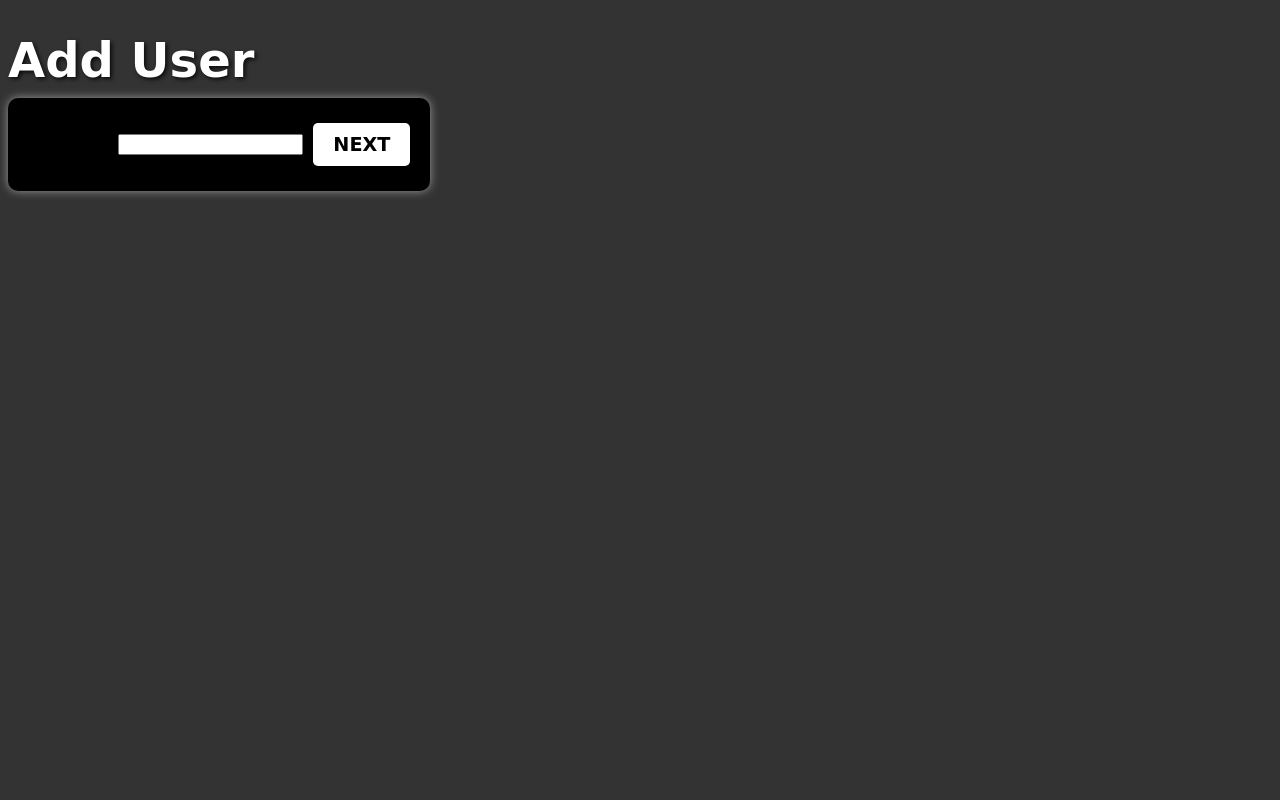
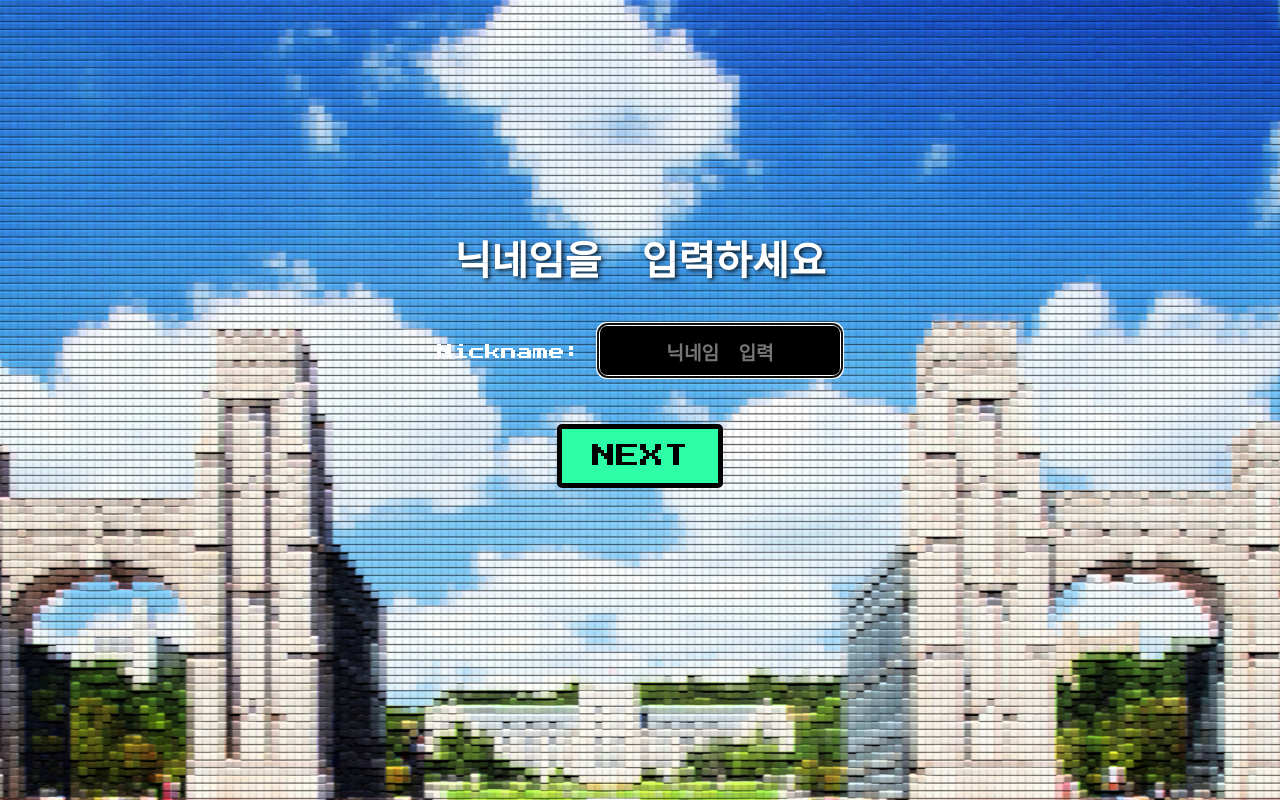
Before and after one commit to jjyyhh0208/NEXT_HACKATHON, a Django app: page /name/ in a window 1280 px wide. Run offline with Django 5.2, Linux system fonts and the light colour scheme.

Commit message:
add: name page css added

```diff
--- /dev/null
+++ b/project/game/static/game/css/name.css
@@ -0,0 +1,89 @@
+/* nickname.css */
+
+@import url('https://fonts.googleapis.com/css2?family=Press+Start+2P&display=swap');
+
+body {
+    background-color: #333; /* Dark background */
+    background-image: url('../images/koreauniv.png');
+    background-repeat: no-repeat; /* 이미지 반복 안 함 */
+    background-position: center; /* 이미지 중앙 정렬 */
+    background-size: auto; /* 이미지 크기 조정 안 함 */
+    color: #fff;
+    font-family: 'Press Start 2P', cursive; /* Retro game font */
+    margin: 0;
+    padding: 0;
+    display: flex;
+    justify-content: center;
+    align-items: center;
+    height: 100vh;
+}
+
+.upper {
+    margin-bottom: 110px; /* upper와 아래 버튼 사이의 간격 조정 */
+}
+
+.container {
+    text-align: center;
+    padding: 20px 30px;
+    border-radius: 10px;
+    display: flex;
+    flex-direction: column; /* 요소들을 세로 방향으로 정렬 */
+    justify-content: flex-start; /* 요소들을 위쪽으로 정렬 */
+    align-items: center; /* 요소들을 수평 중앙 정렬 */
+}
+
+h1 {
+    font-size: 2.5em; /* Larger font size */
+    text-shadow: 2px 2px 4px rgba(0, 0, 0, 0.8);
+    margin-bottom: 20px;
+}
+
+form {
+    display: flex;
+    flex-direction: column;
+    align-items: center;
+}
+
+input[type='text'] {
+    margin-bottom: 20px;
+    padding: 15px 20px;
+    width: 80%;
+    max-width: 200px;
+    border: 3px solid #fff;
+    border-radius: 10px;
+    background-color: #000; /* Black background */
+    color: #ffffff; /* Bright green text */
+    font-family: 'Press Start 2P', cursive; /* Retro game font */
+    font-size: 1.2em;
+    font-weight: bold;
+    text-align: center;
+}
+
+@keyframes cursor-blink {
+    0% {
+        border-color: #fff; /* White border when cursor is hidden */
+    }
+    50% {
+        border-color: transparent; /* Transparent border when cursor is visible */
+    }
+    100% {
+        border-color: #fff; /* White border when cursor is hidden */
+    }
+}
+
+button {
+    margin-top: 10px;
+    padding: 15px 30px; /* Increase padding */
+    background-color: #2dffa7; /* Green color for buttons */
+    color: #000000;
+    border: 5px solid #000000;
+    border-radius: 5px;
+    cursor: pointer;
+    transition: background-color 0.3s, border-color 0.3s; /* Add border-color transition */
+    font-family: 'Press Start 2P', cursive; /* Retro game font */
+    font-size: 1.5em; /* Increase font size */
+}
+
+button:hover {
+    background-color: #1fb778; /* Darker green on hover */
+}
--- a/project/game/templates/name.html
+++ b/project/game/templates/name.html
@@ -4,22 +4,31 @@
         {% load static %}
         <meta charset="UTF-8" />
         <meta name="viewport" content="width=device-width, initial-scale=1.0" />
-        <link rel="stylesheet" href="{% static 'game/css/start.css' %}" />
-        <title>Document</title>
+        <title>닉네임 입력</title>
+        <link rel="stylesheet" href="{% static 'game/css/name.css' %}" />
     </head>
     <body>
-        <h1>Add User</h1>
-        {% comment %} 한번 로그인했으면 {% endcomment %} {% if logged_in %}
+        <div class="container">
+            <div class="upper">
+                <h1>닉네임을 입력하세요</h1>
+                {% if logged_in %}
                 <p>Welcome back, {{ username }}!</p>
                 <a href="{% url 'game' %}">Continue to Game</a>
-        {% comment %} 다시 설정바꾸고 싶으면 {% endcomment %} {% else %}
-        <form action="{% url 'add_user' %}" method="post">
+                {% else %}
+                <form action="{% url 'add_user' %}" method="post" id="nicknameForm">
                     {% csrf_token %}
                     <p>
                         <label for="id_username">Nickname:</label>
-                <input type="text" name="username" id="id_username" maxlength="50" required />
+                        <input
+                            type="text"
+                            name="username"
+                            id="id_username"
+                            maxlength="50"
+                            placeholder="닉네임 입력"
+                            required
+                        />
                     </p>
-            <button type="submit">NEXT</button>
+                    <button onclick="startGame()" type="submit">NEXT</button>
                 </form>
                 {% if form.errors %}
                 <div style="color: red">
@@ -31,5 +40,26 @@
                     </ul>
                 </div>
                 {% endif %} {% endif %}
+            </div>
+        </div>
+        <script>
+            // 닉네임 입력 칸에 포커스를 설정하는 함수
+            function focusNicknameInput() {
+                document.getElementById('id_username').focus();
+            }
+
+            // 게임 시작 함수
+            function startGame() {
+                var nickname = document.getElementById('id_username').value;
+                if (!nickname) {
+                    alert('닉네임을 입력하세요.');
+                    return;
+                }
+                document.getElementById('nicknameForm').submit();
+            }
+
+            // 페이지 로드 시 닉네임 입력 칸에 포커스 설정
+            window.onload = focusNicknameInput;
+        </script>
     </body>
 </html>
```
Also changed, not shown: project/db.sqlite3. Lines whose indentation alone changed are shown as unchanged.
